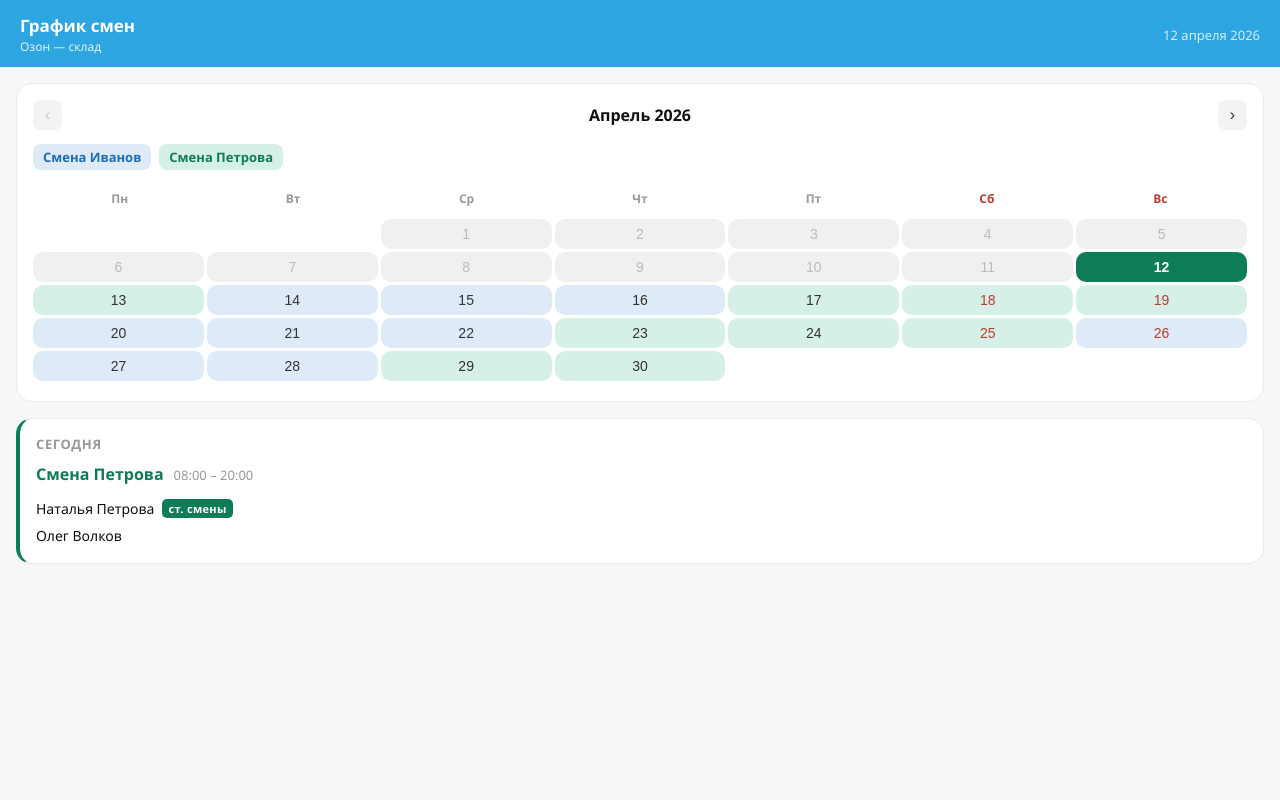
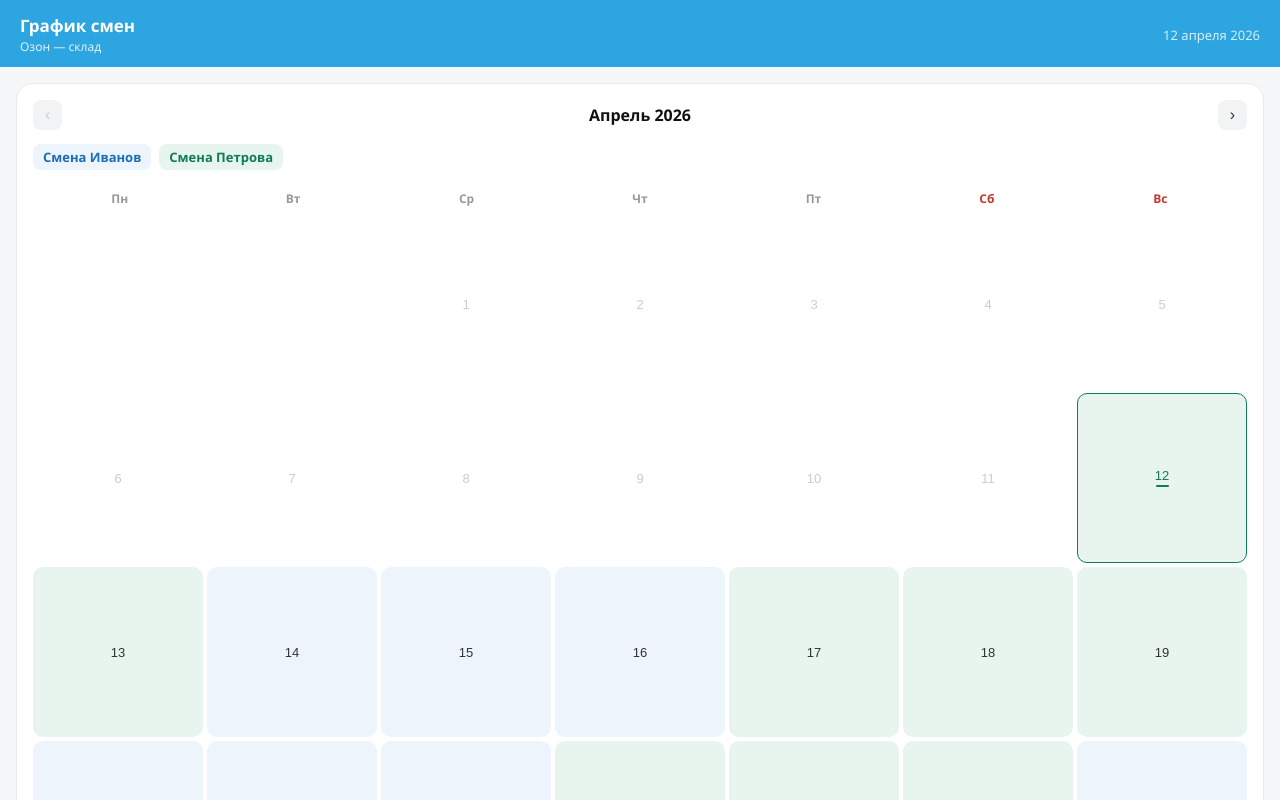
Before and after one commit to liketurbo/shift-app, a React (Vite) app: page / in a window 1280 px wide. Shown: the top 800 px of the page. Built offline with nearby package versions, Linux system fonts and the light colour scheme.

Commit message:
Update calendar grid

```diff
--- a/src/App.jsx
+++ b/src/App.jsx
@@ -69,23 +69,16 @@ export default function ShiftSchedule() {
         </div>
 
         {/* Shift info card */}
-        <div
-          className={styles["shift-card"]}
-          style={{ borderLeftColor: shift.color }}
-        >
+        <div className={styles["shift-card"]} data-group={shift.id}>
           <div className={styles["shift-card__date"]}>{dateLabel}</div>
           <div className={styles["shift-card__header"]}>
-            <span className={styles["shift-card__name"]} style={{ color: shift.color }}>
-              {getShiftName(shift)}
-            </span>
+            <span className={styles["shift-card__name"]}>{getShiftName(shift)}</span>
             <span className={styles["shift-card__hours"]}>{CONFIG.shiftHours}</span>
           </div>
           <div className={styles["shift-card__supervisors"]}>
             <div className={styles["shift-card__supervisor"]}>
               <span className={styles["shift-card__supervisor-name"]}>{chief.name}</span>
-              <span className={styles["shift-card__chief-badge"]} style={{ background: shift.color }}>
-                ст. смены
-              </span>
+              <span className={styles["shift-card__chief-badge"]}>ст. смены</span>
             </div>
             {others.map(s => (
               <div key={s.name} className={styles["shift-card__supervisor"]}>
--- a/src/App.module.css
+++ b/src/App.module.css
@@ -81,6 +81,15 @@
   overflow: hidden;
 }
 
+.shift-card[data-group="0"] { border-left-color: var(--group-0); }
+.shift-card[data-group="1"] { border-left-color: var(--group-1); }
+
+.shift-card[data-group="0"] .shift-card__name { color: var(--group-0); }
+.shift-card[data-group="1"] .shift-card__name { color: var(--group-1); }
+
+.shift-card[data-group="0"] .shift-card__chief-badge { background: var(--group-0); }
+.shift-card[data-group="1"] .shift-card__chief-badge { background: var(--group-1); }
+
 .shift-card__date {
   font-size: 13px;
   font-weight: 600;
--- a/src/components/Calendar.jsx
+++ b/src/components/Calendar.jsx
@@ -27,36 +27,23 @@ export default function Calendar({ year, month, today, selectedDate, onSelectDat
           if (!date) return <div key={`e-${idx}`} />;
 
           const gId = getGroupForDate(date);
-          const g = CONFIG.groups[gId];
           const isToday = isSameDay(date, today);
           const isSelected = selectedDate && isSameDay(date, selectedDate);
-          const isPast = date < today && !isToday;
-          const isWeekend = date.getDay() === 0 || date.getDay() === 6;
-
-          const cellStyle = isPast
-            ? { background: "#f0f0f0" }
-            : {
-                background: isSelected ? g.color : g.colorLight,
-                ...(isToday && !isSelected && { outline: `2px solid ${g.color}`, outlineOffset: "-2px" }),
-              };
-
-          const numberColor = isPast ? "#bbb" : isSelected ? "#fff" : isToday ? g.color : isWeekend ? "#c0392b" : "#333";
-          const isBold = isToday || isSelected;
+          const isPast = date < today;
 
           return (
             <button
               key={date.toISOString()}
               className={styles.calendar__cell}
-              style={cellStyle}
+              data-group={isPast ? undefined : gId}
+              data-today={isToday || undefined}
+              data-selected={isSelected || undefined}
+              data-past={isPast || undefined}
               disabled={isPast}
               onClick={() => onSelectDate(date)}
             >
-              <span
-                className={`${styles["calendar__day-number"]}${isBold ? ` ${styles["calendar__day-number--bold"]}` : ""}`}
-                style={{ color: numberColor }}
-              >
-                {date.getDate()}
-              </span>
+              <span className={styles["calendar__day-number"]}>{date.getDate()}</span>
+              {isToday && <div className={styles["calendar__today-line"]} />}
             </button>
           );
         })}
--- a/src/components/Calendar.module.css
+++ b/src/components/Calendar.module.css
@@ -16,37 +16,66 @@
   color: #c0392b;
 }
 
+/* ── Grid ── */
 .calendar__grid {
   display: grid;
   grid-template-columns: repeat(7, 1fr);
-  gap: 3px;
+  gap: 4px;
 }
 
+/* ── Cell base ── */
 .calendar__cell {
-  border: none;
+  aspect-ratio: 1;
+  border: 1.5px solid transparent;
   border-radius: 10px;
-  padding: 8px 2px;
+  padding: 0;
   cursor: pointer;
   display: flex;
+  flex-direction: column;
   align-items: center;
   justify-content: center;
-  transition: filter 0.15s;
+  gap: 3px;
+  background: transparent;
+  transition: filter 0.12s;
 }
 
 .calendar__cell:hover:not(:disabled) {
-  filter: brightness(0.93);
+  filter: brightness(0.92);
 }
 
 .calendar__cell:disabled {
   cursor: default;
 }
 
+/* ── Group backgrounds ── */
+.calendar__cell[data-group="0"] { background: var(--group-0-light); }
+.calendar__cell[data-group="1"] { background: var(--group-1-light); }
+
+/* ── Selected: colored border ── */
+.calendar__cell[data-selected][data-group="0"] { border-color: var(--group-0); }
+.calendar__cell[data-selected][data-group="1"] { border-color: var(--group-1); }
+
+/* ── Day number ── */
 .calendar__day-number {
-  font-size: 14px;
+  font-size: 13px;
   font-weight: 400;
   line-height: 1;
+  color: #333;
 }
 
-.calendar__day-number--bold {
-  font-weight: 700;
+/* Past: grey text */
+.calendar__cell[data-past] .calendar__day-number { color: #ccc; }
+
+/* Today: group-colored number */
+.calendar__cell[data-today][data-group="0"] .calendar__day-number { color: var(--group-0); }
+.calendar__cell[data-today][data-group="1"] .calendar__day-number { color: var(--group-1); }
+
+/* ── Today underline ── */
+.calendar__today-line {
+  width: 13px;
+  height: 2px;
+  border-radius: 1px;
 }
+
+.calendar__cell[data-group="0"] .calendar__today-line { background: var(--group-0); }
+.calendar__cell[data-group="1"] .calendar__today-line { background: var(--group-1); }
--- a/src/components/Legend.jsx
+++ b/src/components/Legend.jsx
@@ -6,11 +6,7 @@ export default function Legend() {
   return (
     <div className={styles.legend}>
       {CONFIG.groups.map((g) => (
-        <span
-          key={g.id}
-          className={styles.legend__pill}
-          style={{ background: g.colorLight, color: g.color }}
-        >
+        <span key={g.id} className={styles.legend__pill} data-group={g.id}>
           {getShiftName(g)}
         </span>
       ))}
--- a/src/components/Legend.module.css
+++ b/src/components/Legend.module.css
@@ -10,3 +10,6 @@
   border-radius: 8px;
   padding: 4px 10px;
 }
+
+.legend__pill[data-group="0"] { background: var(--group-0-light); color: var(--group-0); }
+.legend__pill[data-group="1"] { background: var(--group-1-light); color: var(--group-1); }
--- a/src/config.js
+++ b/src/config.js
@@ -8,8 +8,6 @@ export const CONFIG = {
   groups: [
     {
       id: 0,
-      color: "#1a6eb5",
-      colorLight: "#deeaf7",
       supervisors: [
         { name: "Алексей Иванов", isChief: true },
         { name: "Мария Сидорова", isChief: false },
@@ -18,8 +16,6 @@ export const CONFIG = {
     },
     {
       id: 1,
-      color: "#0f7c58",
-      colorLight: "#d5f0e6",
       supervisors: [
         { name: "Наталья Петрова", isChief: true },
         { name: "Олег Волков", isChief: false },
--- a/src/index.css
+++ b/src/index.css
@@ -1,5 +1,12 @@
 *, *::before, *::after {
   box-sizing: border-box;
+}
+
+:root {
+  --group-0:       #1a6eb5;
+  --group-0-light: #edf4fc;
+  --group-1:       #0f7c58;
+  --group-1-light: #e8f5ef;
 }
 
 body {
```
